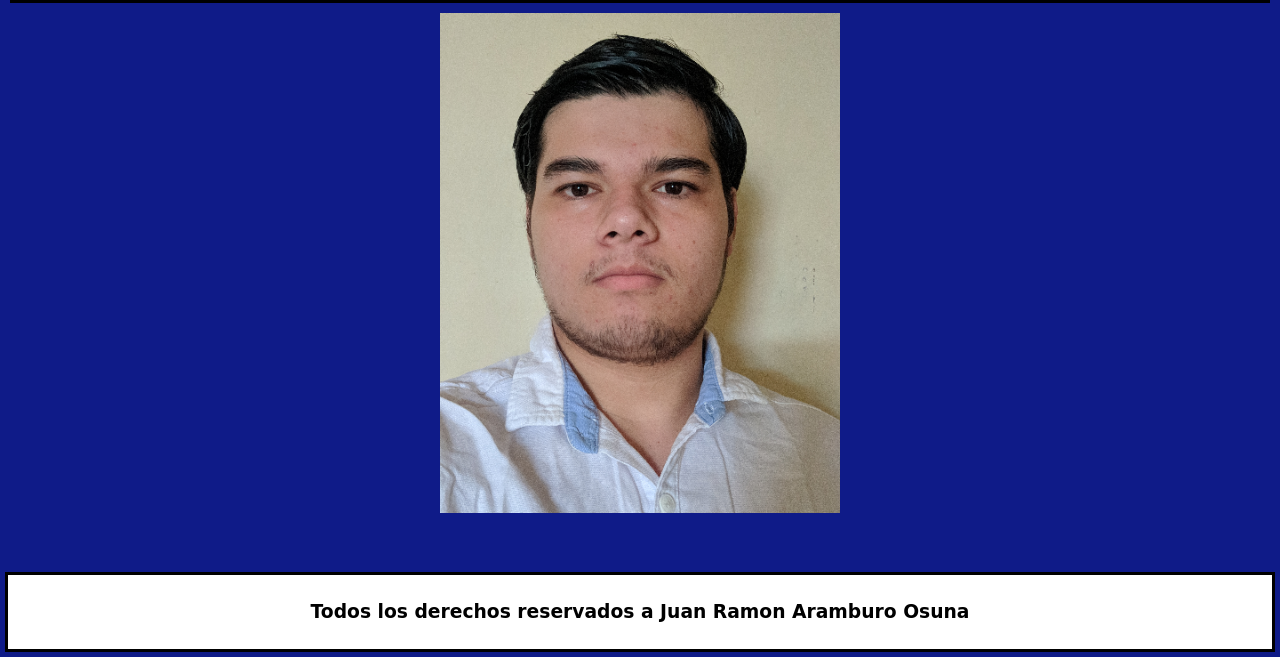
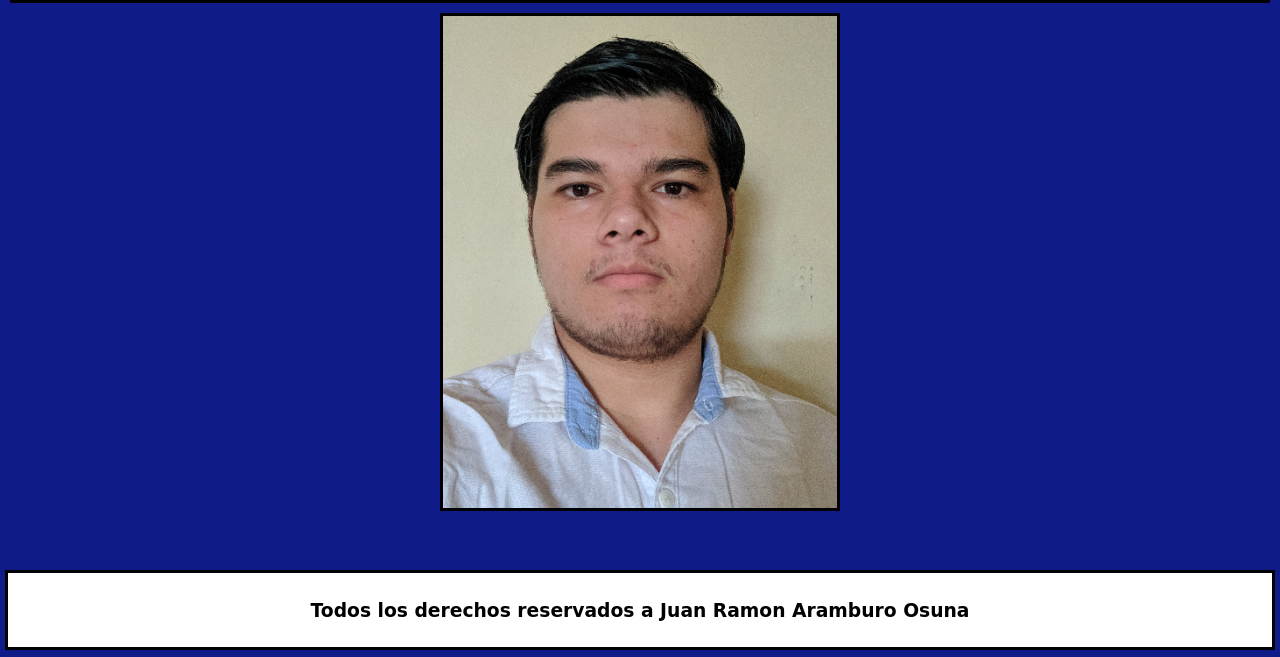
Before and after one commit to JuanAramburo/automoviles2, a plain HTML site: page index.html in a window 1280 px wide. Shown: the part 160-817 px from the top of the page. Drawn offline with Linux system fonts and the light colour scheme; a web font is replaced by a local one.

```diff
--- a/css/Index.css
+++ b/css/Index.css
@@ -25,6 +25,7 @@ header{
 .foto{
     display: flex;
     justify-content: center;
+    border: 3px solid black;
 }
 
 .letra{
--- a/index.html
+++ b/index.html
@@ -25,7 +25,7 @@
                 </ul>
             </nav>
         </header>
-        <div class="foto">
+        <div>
             <img src="/img/2020030187_ddacffd3aed5c71c5a7a001460cae8d8.png" width="400px" class="foto">
         </div>
 
```
